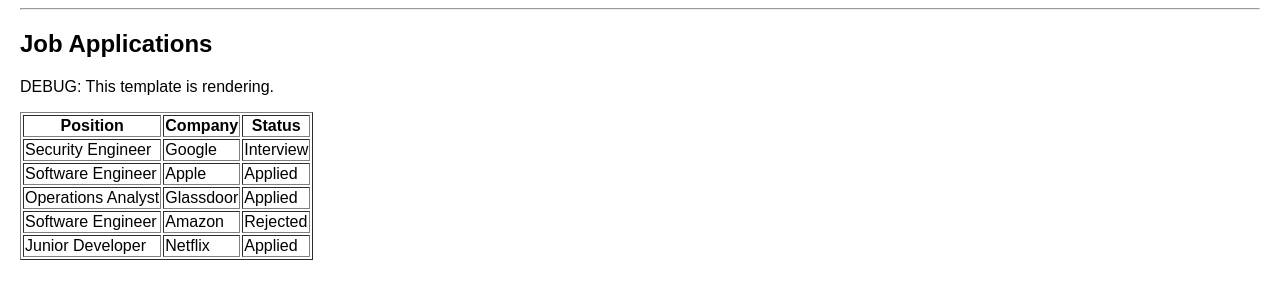
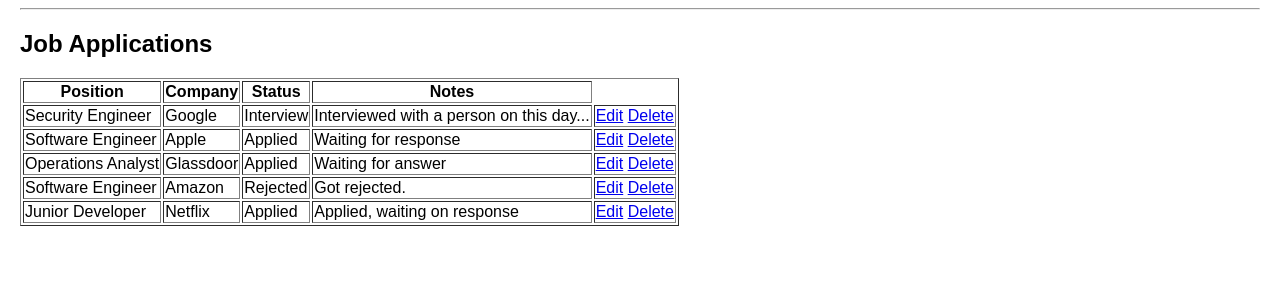
Before and after one commit to Dylan-kn/job_application_tracker, a Django app: page /applications/ in a window 1280 px wide. Shown: the part 38-338 px from the top of the page. Run offline with Django 5.2, Linux system fonts and the light colour scheme; data comes from the database, SQL or seed files in the repository; both versions use the stored data as it was after the commit.

Commit message:
Added edit and delete functionality. Added notes section to job_list page. Made sure routing works.

```diff
--- a/applications/templates/applications/job_list.html
+++ b/applications/templates/applications/job_list.html
@@ -4,18 +4,23 @@
 
 {% block content %}
     <h2>Job Applications</h2>
-    <p>DEBUG: This template is rendering.</p>
     <table border="1">
         <tr>
             <th>Position</th>
             <th>Company</th>
             <th>Status</th>
+            <th>Notes</th>
         </tr>
         {% for job in jobs %}
         <tr>
             <td> {{ job.position }}</td>
             <td> {{ job.company }}</td>
             <td> {{ job.status }}</td>
+            <td> {{ job.notes }}</td>
+            <td>
+                <a href="{% url 'edit_job' job.id %}">Edit</a>
+                <a href="{% url 'delete_job' job.id %}">Delete</a>
+            </td>
         </tr>
         {% endfor %}
     </table>
--- a/applications/urls.py
+++ b/applications/urls.py
@@ -1,9 +1,9 @@
 from django.urls import path
-from .views import job_list, add_job
+from .views import job_list, add_job, edit_job, delete_job
 
 urlpatterns = [
     path('', job_list, name="job_list"),
     path('add/', add_job, name="add_job"),
+    path('edit/<int:job_id>/', edit_job, name="edit_job"),
+    path('delete/<int:job_id>/', delete_job, name="delete_job"),
 ]
-
-print("DEBUG: applications.urls loaded ->", urlpatterns)
--- a/applications/views.py
+++ b/applications/views.py
@@ -1,11 +1,10 @@
-from django.shortcuts import render, redirect
+from django.shortcuts import render, redirect, get_object_or_404
 from .models import JobApplication
 from .forms import JobApplicationForm
 
 
 def job_list(request):
     jobs = JobApplication.objects.all()
-    print("DEBUG: Retrieved jobs:", jobs)
     return render(request, "applications/job_list.html", {"jobs": jobs})
 
 
@@ -19,3 +18,27 @@ def add_job(request):
         form = JobApplicationForm()
 
     return render(request, "applications/add_job.html", {"form": form})
+
+
+def edit_job(request, job_id):
+    job = get_object_or_404(JobApplication, id=job_id)
+
+    if request.method == "POST":
+        form = JobApplicationForm(request.POST, instance=job)
+        if form.is_valid():
+            form.save()
+            return redirect("job_list")
+    else:
+        form = JobApplicationForm(instance=job)
+
+    return render(request, "applications/edit_job.html", {"form": form, "job": job})
+
+
+def delete_job(request, job_id):
+    job = get_object_or_404(JobApplication, id=job_id)
+
+    if request.method == "POST":
+        job.delete()
+        return redirect("job_list")
+
+    return render(request, "applications/delete_job.html", {"job": job})
--- a/jobtracker/settings.py
+++ b/jobtracker/settings.py
@@ -67,6 +67,7 @@ TEMPLATES = [
                 'django.contrib.auth.context_processors.auth',
                 'django.contrib.messages.context_processors.messages',
             ],
+            'debug': True
         },
     },
 ]
--- a/jobtracker/views.py
+++ b/jobtracker/views.py
@@ -1,4 +1,4 @@
 from django.shortcuts import redirect
 
 def homepage(request):
-    return redirect('/job_list/')
+    return redirect('job_list')
```
Also changed, not shown: applications/templates/applications/delete_job.html (added, +14 -0 lines), applications/templates/applications/edit_job.html (added, +12 -0 lines), db.sqlite3, 3 other files.
